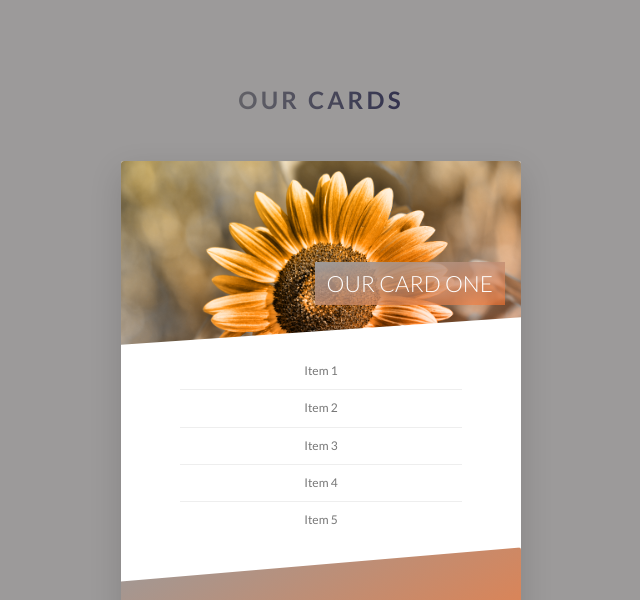
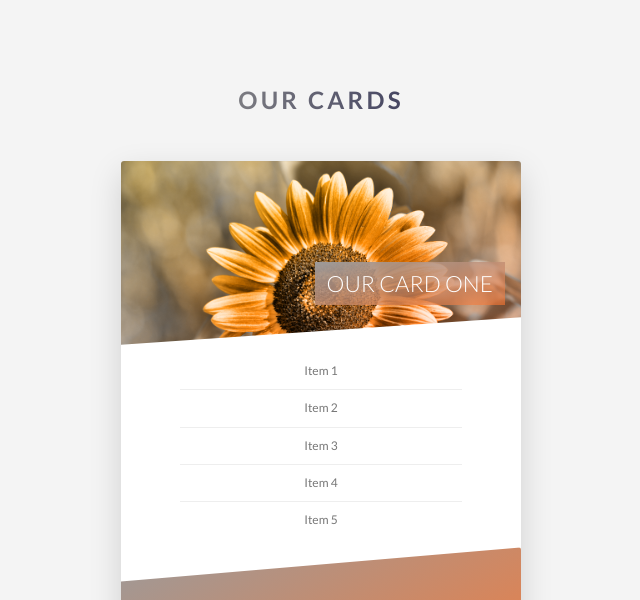
Before and after one commit to monika-piras/html5-css3-cards, a plain HTML site: page index.html in a window 1280 px wide. Shown: the top 600 px of the page, without its empty margins (319-959 px from the left). Drawn offline with Linux system fonts and the light colour scheme.

Commit message:
update background

```diff
--- a/css/style.css
+++ b/css/style.css
@@ -72,7 +72,7 @@ body {
 .section-cards {
     position: relative;
     padding: 10rem  0;
-    background-color: rgb(156, 154, 154);
+    background-color: rgba(156, 154, 154, 0.11);
 }
 
 .heading-primary {
```
